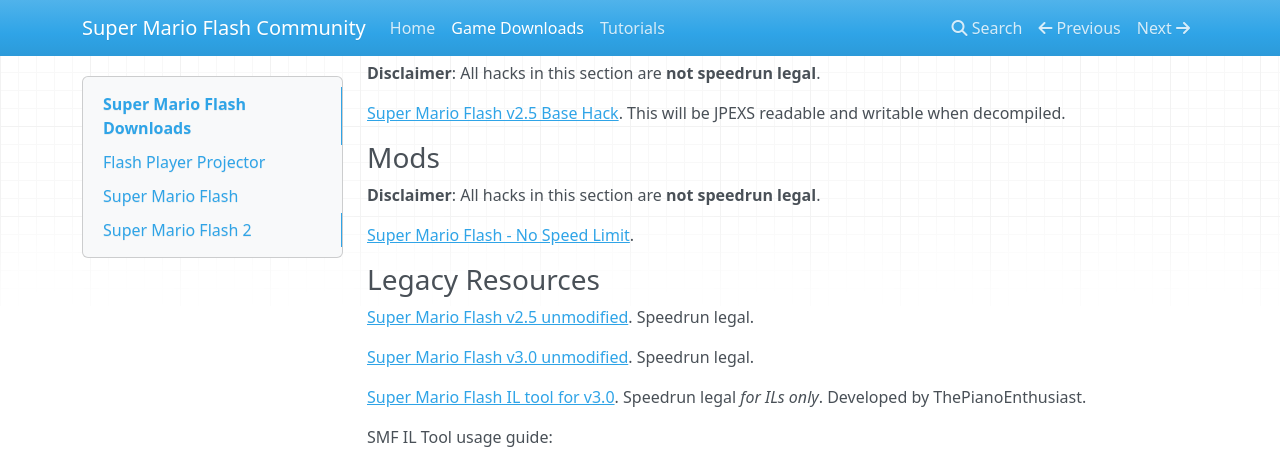
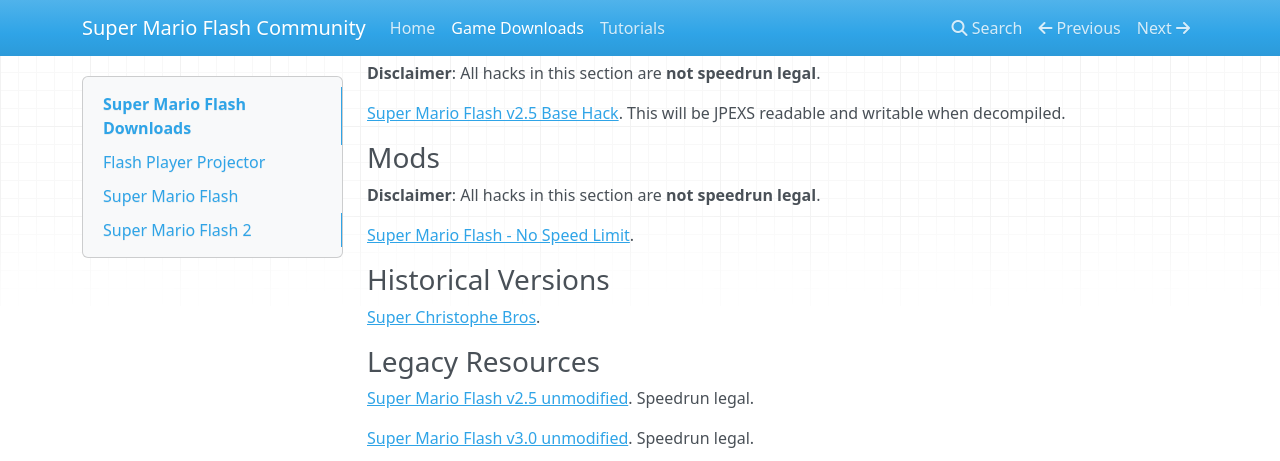
Before and after one commit to MarioFlashCommunity/marioflashcommunity.github.io, an MkDocs documentation site: the page built from docs/game_downloads.md, in a window 1280 px wide and 900 px high, scrolled down 906 px, cut to the strip 0-461 px from the top of the window. Built offline with MkDocs 1.6.1, drawn with Linux system fonts in a browser that asks for light colours; nearby versions of some CDN libraries.

Commit message:
Add Super Christophe Bros

```diff
--- a/docs/game_downloads.md
+++ b/docs/game_downloads.md
@@ -32,6 +32,10 @@
 
 <a href="/files/smf-mods/SMF-No-Speed-Limit.swf">Super Mario Flash - No Speed Limit</a>.
 
+### Historical Versions
+
+<a href="/files/smf-historical/super-christophe-bros.swf">Super Christophe Bros</a>.
+
 ### Legacy Resources
 
 <a href="/files/smf-hacks/SMF_v2.5.swf">Super Mario Flash v2.5 unmodified</a>. Speedrun legal.
```
Also changed, not shown: 1 other file.
